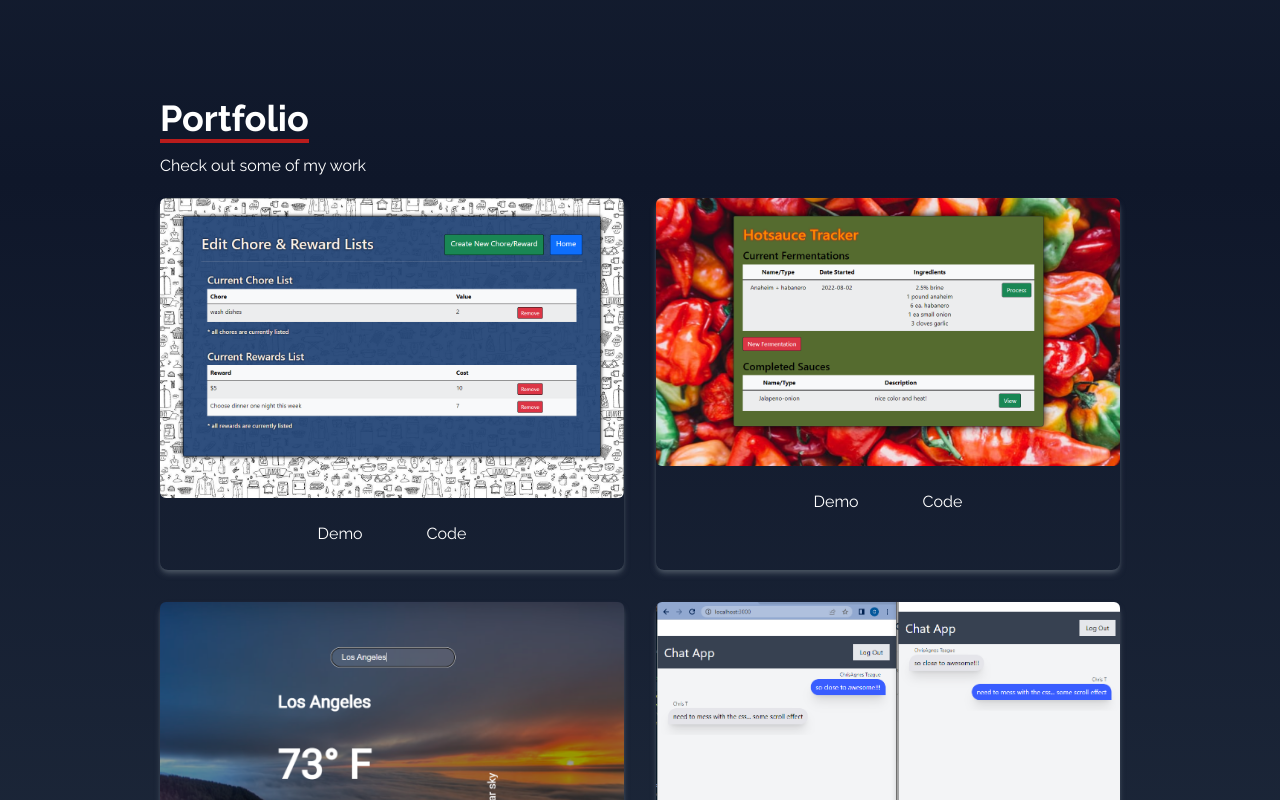
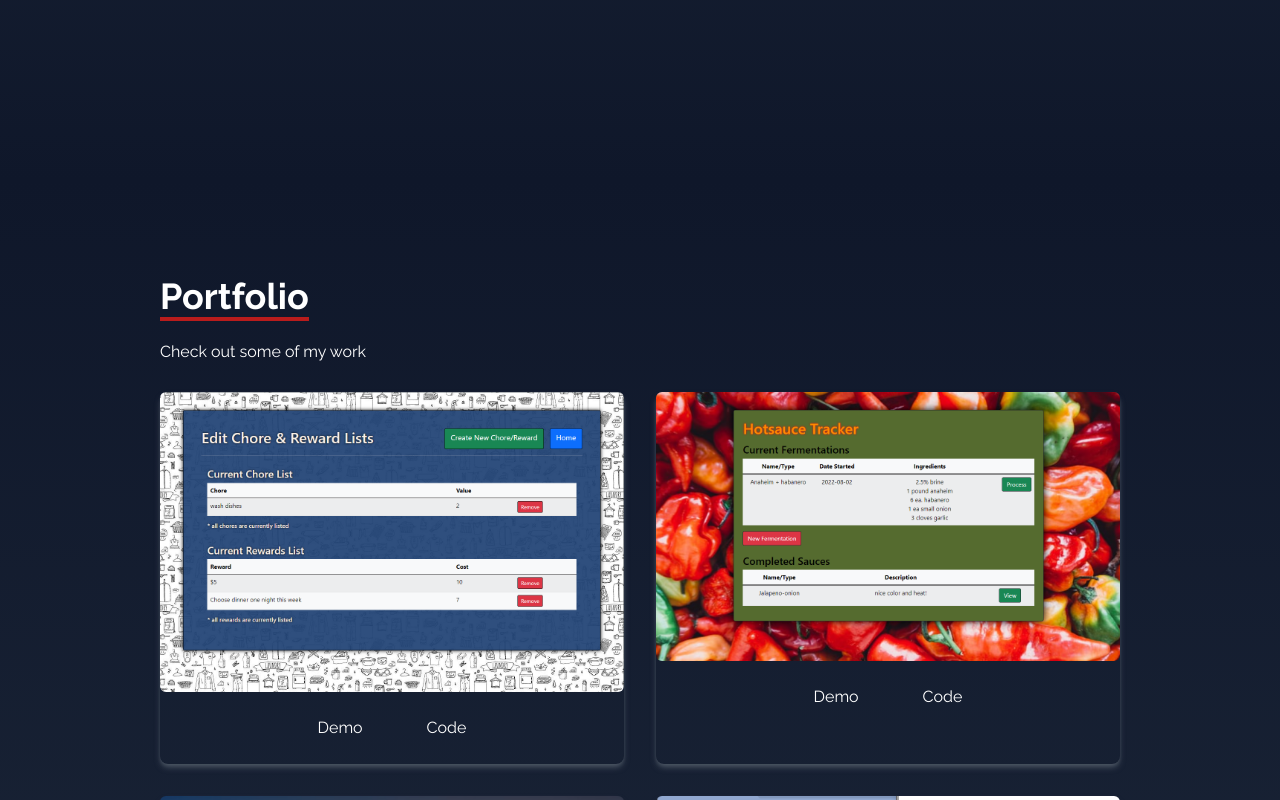
Before and after one commit to Christopher-Teague/react-portfolio1, a React (Create React App) app: page / in a window 1280 px wide. Shown: the part 1420-2220 px from the top of the page. Built offline with nearby package versions, Linux system fonts and the light colour scheme.

Commit message:
fixed margin(styling) issues in 'portfolio' component

```diff
--- a/src/components/Portfolio.jsx
+++ b/src/components/Portfolio.jsx
@@ -41,16 +41,16 @@ const Portfolio = () => {
     return (
         <div
             name="portfolio"
-            className="p-10 bg-gradient-to-b from-slate-900 to-slate-800 w-full md:h-screen text-white"
+            className="p-10 w-full h-full bg-gradient-to-b from-slate-900 to-slate-800  text-white"
         >
-            <div className="max-w-screen-lg py-4 px-8 mx-auto flex flex-col justify-center w-full h-full">
+            <div className="max-w-screen-lg py-4 px-8 my-10 mx-auto flex flex-col justify-center w-full h-full">
                 {/* Heading */}
 
                 <div className="pb-1 ">
                     <p className="text-4xl font-bold inline border-b-4 border-red-700">
                         Portfolio
                     </p>
-                    <p className="py-4">Check out some of my work</p>
+                    <p className="py-6">Check out some of my work</p>
                 </div>
 
                 {/* content */}
```
